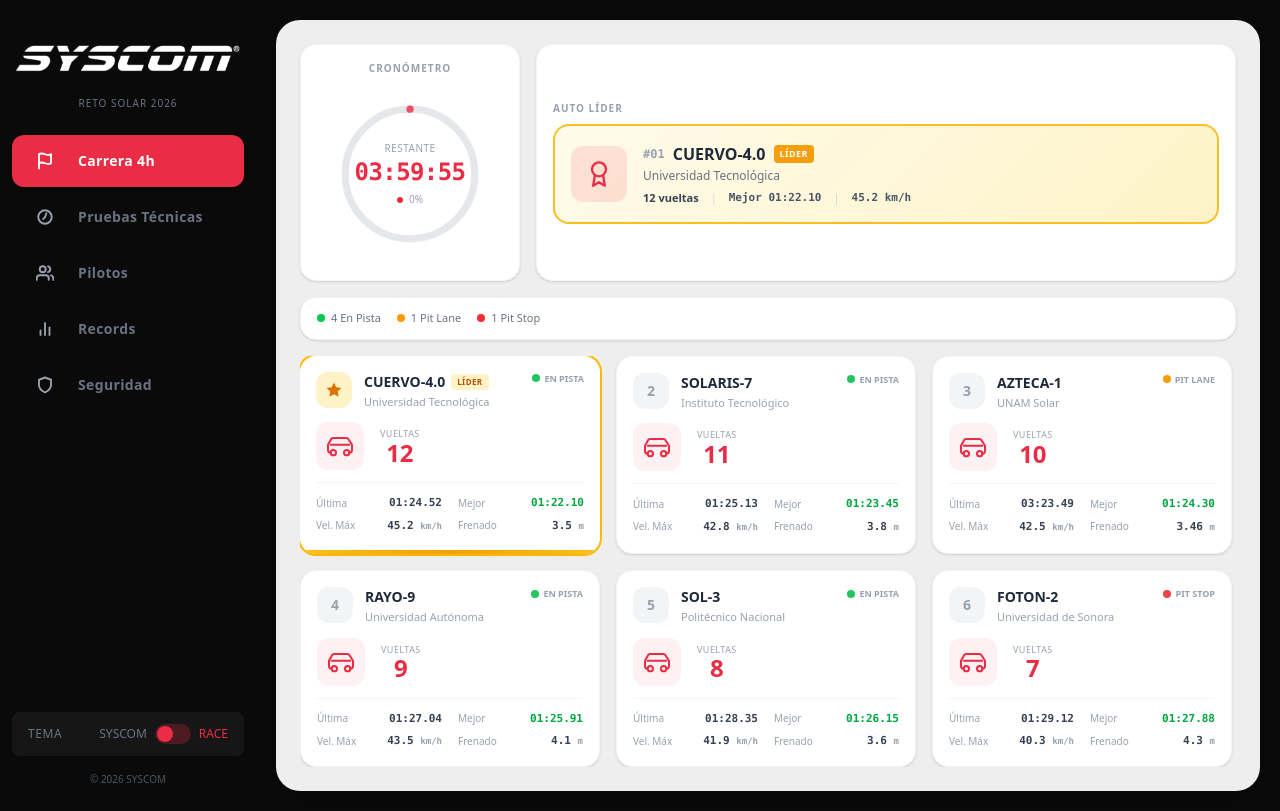
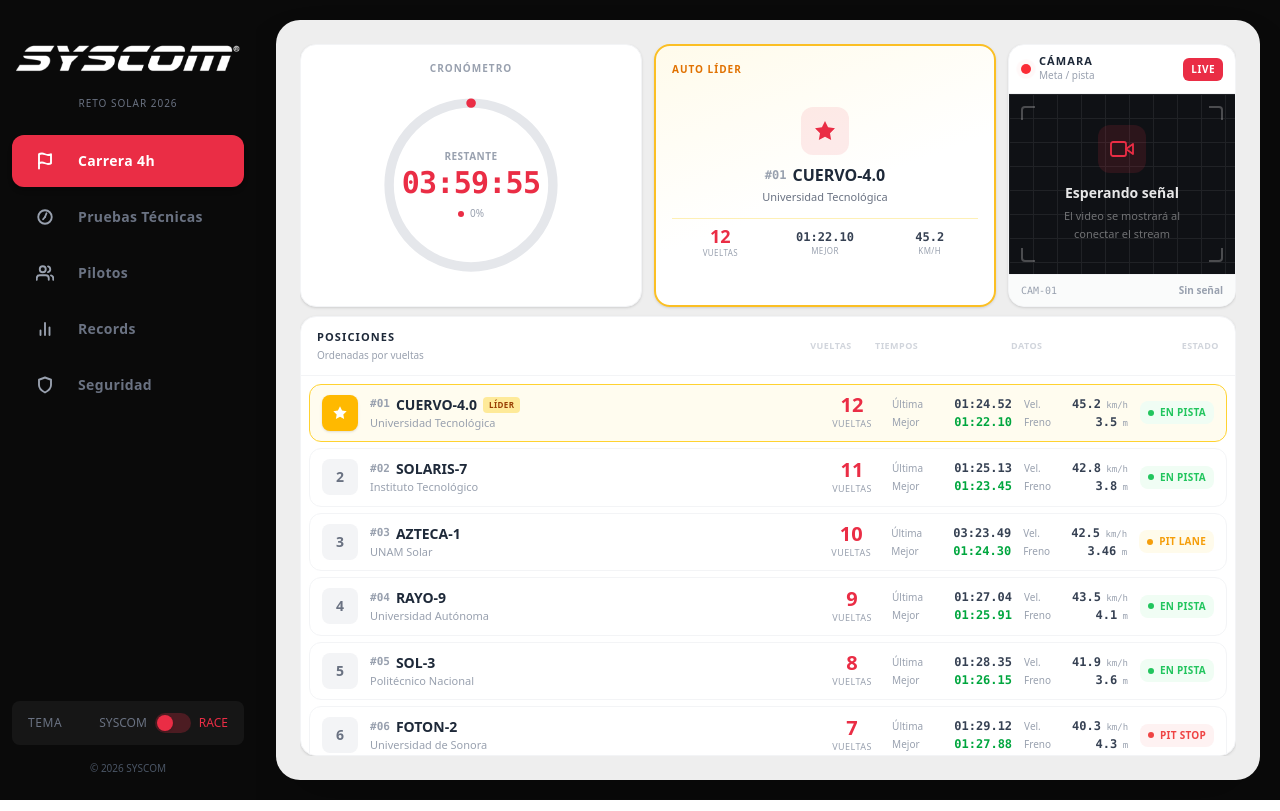
Before and after one commit to SYSCOM-Labs/syscom-race-timing, a React (Vite) app in the folder frontend/: page / in a window 1280 px wide. Built offline with nearby package versions, Linux system fonts and the light colour scheme.

Commit message:
feature: redesign of the dashboard and camera implementation layout

```diff
--- a/frontend/src/App.jsx
+++ b/frontend/src/App.jsx
@@ -18,7 +18,7 @@ export default function App() {
   const { autos, cronometro, leader, remainingMs, totalMs } = useSimulatedRace();
 
   return (
-    <div className="min-h-screen bg-sidebar-bg flex overflow-hidden">
+    <div className="h-svh bg-sidebar-bg flex overflow-hidden">
       <Sidebar
         currentView={currentView}
         setCurrentView={setCurrentView}
@@ -26,9 +26,14 @@ export default function App() {
         toggleTheme={toggleTheme}
       />
 
-      <main className="flex-1 p-5 overflow-hidden">
-        <div className="w-full h-full rounded-3xl p-6 shadow-2xl overflow-y-auto"
-             style={{ backgroundColor: '#eeeeee' }}>
+      <main className="flex-1 p-5 overflow-hidden min-h-0 min-w-0">
+        <div
+          className={[
+            'w-full h-full rounded-3xl p-6 shadow-2xl min-h-0',
+            currentView === 'endurance' ? 'overflow-hidden' : 'overflow-y-auto',
+          ].join(' ')}
+          style={{ backgroundColor: '#eeeeee' }}
+        >
           {currentView === 'seguridad' ? (
             <SeguridadView themeMode={themeMode} />
           ) : currentView === 'pilots' ? (
--- a/frontend/src/components/CarCard.jsx
+++ b/frontend/src/components/CarCard.jsx
@@ -2,102 +2,102 @@ import { memo } from 'react';
 import { THEMES } from '../theme.js';
 
 const STATUS_CONFIG = {
-  active: { label: 'En Pista', color: '#22c55e' },
-  pit: { label: 'Pit Lane', color: '#f59e0b' },
-  'pit-stop': { label: 'Pit Stop', color: '#ef4444' },
+  active: { label: 'En Pista', color: '#22c55e', bg: '#f0fdf4' },
+  pit: { label: 'Pit Lane', color: '#f59e0b', bg: '#fffbeb' },
+  'pit-stop': { label: 'Pit Stop', color: '#ef4444', bg: '#fef2f2' },
 };
 
-function CarSvg({ color }) {
+function CarCard({ auto, position, isLeader, themeMode }) {
+  const accent = THEMES[themeMode].accent;
+  const status = STATUS_CONFIG[auto.status] || STATUS_CONFIG.active;
+
   return (
-    <svg width="32" height="32" viewBox="0 0 24 24" fill="none" stroke={color} strokeWidth="1.5" strokeLinecap="round" strokeLinejoin="round">
-      <path d="M5 17a2 2 0 0 1-2-2v-4l2.5-4.5A2 2 0 0 1 7.3 6h9.4a2 2 0 0 1 1.8 1.1L21 11v4a2 2 0 0 1-2 2" />
-      <circle cx="7" cy="17" r="2" />
-      <circle cx="17" cy="17" r="2" />
-      <line x1="5" y1="11" x2="19" y2="11" />
-    </svg>
-  );
-}
-
-function PositionBadge({ position, isLeader }) {
-  return (
-    <div className={`w-9 h-9 rounded-xl flex items-center justify-center font-black text-sm shrink-0
-      ${isLeader ? 'bg-amber-100 text-amber-600' : 'bg-gray-100 text-gray-400'}`}>
+    <div
+      className={[
+        'flex items-center gap-3 px-3 py-2.5 rounded-xl border transition-colors duration-150',
+        isLeader
+          ? 'bg-amber-50/80 border-amber-300'
+          : 'bg-white border-gray-100 hover:bg-gray-50 hover:border-gray-200',
+      ].join(' ')}
+    >
+      {/* Position */}
+      <div
+        className={[
+          'w-9 h-9 rounded-lg flex items-center justify-center font-black text-sm shrink-0',
+          isLeader ? 'bg-amber-400 text-white shadow-sm' : 'bg-gray-100 text-gray-500',
+        ].join(' ')}
+      >
         {isLeader ? (
-        <svg width="18" height="18" viewBox="0 0 24 24" fill="currentColor" stroke="none">
+          <svg width="16" height="16" viewBox="0 0 24 24" fill="currentColor">
             <path d="M12 2l3.09 6.26L22 9.27l-5 4.87 1.18 6.88L12 17.77l-6.18 3.25L7 14.14 2 9.27l6.91-1.01L12 2z" />
           </svg>
         ) : (
           position
         )}
       </div>
-  );
-}
 
-function CarCard({ auto, position, isLeader, themeMode }) {
-  const accent = THEMES[themeMode].accent;
-  const status = STATUS_CONFIG[auto.status] || STATUS_CONFIG.active;
-
-  return (
-    <div className={`bg-card-white rounded-2xl shadow-sm transition-all duration-300 hover:shadow-md overflow-hidden
-      ${isLeader ? 'ring-2 ring-amber-400' : 'border border-gray-100'}`}>
-      <div className="p-4">
-        <div className="flex items-start gap-3 mb-3">
-          <PositionBadge position={position} isLeader={isLeader} />
-          <div className="flex-1 min-w-0 flex items-start justify-between">
-            <div>
-              <div className="flex items-center gap-1.5">
+      {/* Car + team */}
+      <div className="min-w-0 flex-[1.3]">
+        <div className="flex items-center gap-1.5 min-w-0">
+          <span className="text-[11px] font-mono font-bold text-gray-400 shrink-0">#{auto.id}</span>
           <span className="text-sm font-black text-gray-800 truncate">{auto.matricula}</span>
           {isLeader && (
-                  <span className="text-[8px] font-black text-amber-700 bg-amber-100 px-1.5 py-0.5 rounded uppercase tracking-wider">
+            <span className="text-[8px] font-black text-amber-800 bg-amber-200/80 px-1.5 py-0.5 rounded uppercase tracking-wider shrink-0">
               Líder
             </span>
           )}
         </div>
-              <p className="text-[11px] text-gray-400 truncate mt-0.5">{auto.equipo}</p>
+        <p className="text-[11px] text-gray-400 truncate">{auto.equipo}</p>
       </div>
-            <div className="flex items-center gap-1">
-              <span className="w-2 h-2 rounded-full" style={{ backgroundColor: status.color }} />
-              <span className="text-[9px] font-semibold text-gray-400 uppercase">{status.label}</span>
+
+      {/* Laps */}
+      <div className="w-14 shrink-0 text-center">
+        <p className="text-xl font-black leading-none tabular-nums" style={{ color: accent }}>
+          {auto.vueltas}
+        </p>
+        <p className="text-[9px] text-gray-400 uppercase tracking-wider mt-0.5">vueltas</p>
       </div>
+
+      {/* Times */}
+      <div className="hidden sm:block min-w-[7.5rem] shrink-0 space-y-0.5">
+        <div className="flex items-baseline justify-between gap-2">
+          <span className="text-[10px] text-gray-400">Última</span>
+          <span className="text-xs font-mono font-bold text-gray-700">{auto.ultimaVuelta}</span>
+        </div>
+        <div className="flex items-baseline justify-between gap-2">
+          <span className="text-[10px] text-gray-400">Mejor</span>
+          <span className="text-xs font-mono font-bold text-green-600">{auto.mejorVuelta}</span>
         </div>
       </div>
 
-        <div className="flex items-center gap-4 mb-3">
-          <div className="w-12 h-12 rounded-xl flex items-center justify-center"
-               style={{ backgroundColor: accent + '10' }}>
-            <CarSvg color={accent} />
+      {/* Telemetry */}
+      <div className="hidden lg:block min-w-[6.5rem] shrink-0 space-y-0.5">
+        <div className="flex items-baseline justify-between gap-2">
+          <span className="text-[10px] text-gray-400">Vel.</span>
+          <span className="text-xs font-mono font-bold text-gray-700">
+            {auto.velocidadMaxima}
+            <span className="text-[9px] font-medium text-gray-400"> km/h</span>
+          </span>
         </div>
-          <div className="flex flex-col items-center">
-            <span className="text-[9px] text-gray-400 uppercase tracking-wider font-medium">Vueltas</span>
-            <span className="text-2xl font-black leading-none" style={{ color: accent }}>
-              {auto.vueltas}
+        <div className="flex items-baseline justify-between gap-2">
+          <span className="text-[10px] text-gray-400">Freno</span>
+          <span className="text-xs font-mono font-bold text-gray-700">
+            {auto.frenadoMetros}
+            <span className="text-[9px] font-medium text-gray-400"> m</span>
           </span>
         </div>
       </div>
 
-        <div className="grid grid-cols-2 gap-x-4 gap-y-1.5 pt-3 border-t border-gray-100">
-          <div className="flex items-center justify-between">
-            <span className="text-[10px] text-gray-400">Última</span>
-            <span className="text-[11px] font-mono font-bold text-gray-700">{auto.ultimaVuelta}</span>
+      {/* Status */}
+      <div
+        className="ml-auto shrink-0 flex items-center gap-1.5 px-2 py-1 rounded-lg"
+        style={{ backgroundColor: status.bg }}
+      >
+        <span className="w-1.5 h-1.5 rounded-full shrink-0" style={{ backgroundColor: status.color }} />
+        <span className="text-[10px] font-bold uppercase tracking-wide whitespace-nowrap" style={{ color: status.color }}>
+          {status.label}
+        </span>
       </div>
-          <div className="flex items-center justify-between">
-            <span className="text-[10px] text-gray-400">Mejor</span>
-            <span className="text-[11px] font-mono font-bold text-green-600">{auto.mejorVuelta}</span>
-          </div>
-          <div className="flex items-center justify-between">
-            <span className="text-[10px] text-gray-400">Vel. Máx</span>
-            <span className="text-[11px] font-mono font-bold text-gray-700">{auto.velocidadMaxima} <span className="text-[9px] text-gray-400">km/h</span></span>
-          </div>
-          <div className="flex items-center justify-between">
-            <span className="text-[10px] text-gray-400">Frenado</span>
-            <span className="text-[11px] font-mono font-bold text-gray-700">{auto.frenadoMetros} <span className="text-[9px] text-gray-400">m</span></span>
-          </div>
-        </div>
-      </div>
-
-      {isLeader && (
-        <div className="h-1" style={{ background: 'linear-gradient(90deg, #fbbf24, #f59e0b, #fbbf24)' }} />
-      )}
     </div>
   );
 }
--- a/frontend/src/components/EnduranceView.jsx
+++ b/frontend/src/components/EnduranceView.jsx
@@ -2,37 +2,51 @@ import CarCard from './CarCard.jsx';
 import { THEMES } from '../theme.js';
 
 function CircularTimer({ cronometro, remainingMs, totalMs, accent }) {
-  const radius = 72;
+  const radius = 78;
   const circumference = 2 * Math.PI * radius;
-  const progress = 1 - remainingMs / totalMs;
+  const progress = Math.min(1, Math.max(0, 1 - remainingMs / totalMs));
   const dashoffset = circumference * (1 - progress);
+  const pct = Math.round(progress * 100);
+  const isCritical = progress > 0.9;
+  const ringColor = isCritical ? '#ef4444' : accent;
 
   return (
-    <div className="flex flex-col items-center justify-center h-full">
-      <p className="text-[10px] text-gray-400 uppercase tracking-widest font-semibold mb-2">Cronómetro</p>
-      <div className="relative w-[180px] h-[180px]">
+    <div className="h-full w-full bg-white rounded-2xl border border-gray-100 shadow-sm flex flex-col items-center justify-center p-4">
+      <p className="text-[10px] font-bold text-gray-400 uppercase tracking-widest mb-1 shrink-0">
+        Cronómetro
+      </p>
+
+      <div className="relative w-full max-w-[210px] aspect-square">
         <svg className="w-full h-full -rotate-90" viewBox="0 0 200 200">
-          <circle cx="100" cy="100" r={radius} fill="none" stroke="#e5e7eb" strokeWidth="8" />
+          <circle cx="100" cy="100" r={radius} fill="none" stroke="#e5e7eb" strokeWidth="9" />
           <circle
-            cx="100" cy="100" r={radius}
+            cx="100"
+            cy="100"
+            r={radius}
             fill="none"
-            stroke={accent}
-            strokeWidth="8"
+            stroke={ringColor}
+            strokeWidth="9"
             strokeLinecap="round"
             strokeDasharray={circumference}
             strokeDashoffset={dashoffset}
             className="transition-all duration-1000 ease-linear"
-            style={{ opacity: 0.8 }}
           />
         </svg>
-        <div className="absolute inset-0 flex flex-col items-center justify-center">
-          <span className="text-[10px] text-gray-400 uppercase tracking-wider font-medium">Restante</span>
-          <span className="text-2xl font-black font-mono tracking-tight" style={{ color: accent }}>
+
+        <div className="absolute inset-0 flex flex-col items-center justify-center px-2">
+          <span className="text-[10px] text-gray-400 uppercase tracking-wider font-semibold">Restante</span>
+          <span
+            className="text-2xl xl:text-3xl font-black font-mono tracking-tight tabular-nums leading-none mt-1"
+            style={{ color: ringColor }}
+          >
             {cronometro}
           </span>
-          <div className="flex items-center gap-1.5 mt-1">
-            <div className="w-1.5 h-1.5 rounded-full" style={{ backgroundColor: progress > 0.75 ? '#ef4444' : accent }} />
-            <span className="text-[10px] text-gray-400 font-medium">{Math.round(progress * 100)}%</span>
+          <div className="flex items-center gap-1.5 mt-2">
+            <span
+              className="w-1.5 h-1.5 rounded-full"
+              style={{ backgroundColor: isCritical ? '#ef4444' : accent }}
+            />
+            <span className="text-[10px] text-gray-400 font-medium tabular-nums">{pct}%</span>
           </div>
         </div>
       </div>
@@ -41,39 +55,58 @@ function CircularTimer({ cronometro, remainingMs, totalMs, accent }) {
 }
 
 function LeaderCard({ leader, accent }) {
-  if (!leader) return null;
+  if (!leader) {
+    return (
+      <div className="h-full w-full bg-white rounded-2xl border border-dashed border-gray-200 shadow-sm flex items-center justify-center p-4">
+        <p className="text-sm text-gray-400 text-center">Sin líder aún</p>
+      </div>
+    );
+  }
 
   return (
-    <div className="h-full flex flex-col justify-center">
-      <p className="text-[10px] text-gray-400 uppercase tracking-widest font-semibold mb-2">Auto Líder</p>
-      <div className="rounded-2xl border-2 overflow-hidden transition-all duration-300"
-           style={{ borderColor: '#fbbf24', background: 'linear-gradient(135deg, #fffbeb, #fef3c7)' }}>
-        <div className="p-4 flex items-center gap-4">
-          <div className="w-14 h-14 rounded-xl flex items-center justify-center font-black text-lg"
-               style={{ backgroundColor: accent + '20', color: accent }}>
-            <svg width="28" height="28" viewBox="0 0 24 24" fill="none" stroke="currentColor" strokeWidth="2"
-                 strokeLinecap="round" strokeLinejoin="round">
-              <circle cx="12" cy="8" r="6" />
-              <path d="M15.477 12.89 17 22l-5-3-5 3 1.523-9.11" />
+    <div
+      className="h-full w-full rounded-2xl border-2 shadow-sm flex flex-col p-4 overflow-hidden"
+      style={{
+        borderColor: '#fbbf24',
+        background: 'linear-gradient(160deg, #fffbeb 0%, #ffffff 55%)',
+      }}
+    >
+      <p className="text-[10px] font-bold text-amber-600 uppercase tracking-widest shrink-0">
+        Auto líder
+      </p>
+
+      <div className="flex-1 min-h-0 flex flex-col items-center justify-center text-center gap-2">
+        <div
+          className="w-12 h-12 rounded-xl flex items-center justify-center shrink-0"
+          style={{ backgroundColor: accent + '18', color: accent }}
+        >
+          <svg width="24" height="24" viewBox="0 0 24 24" fill="currentColor">
+            <path d="M12 2l3.09 6.26L22 9.27l-5 4.87 1.18 6.88L12 17.77l-6.18 3.25L7 14.14 2 9.27l6.91-1.01L12 2z" />
           </svg>
         </div>
-          <div className="flex-1 min-w-0">
-            <div className="flex items-center gap-2">
-              <span className="text-xs font-black text-gray-400 font-mono">#{leader.id}</span>
-              <span className="text-base font-black text-gray-800 truncate">{leader.matricula}</span>
-              <span className="text-[9px] font-black text-white px-1.5 py-0.5 rounded uppercase tracking-wider"
-                    style={{ backgroundColor: '#f59e0b' }}>
-                Líder
-              </span>
+
+        <div className="min-w-0 w-full px-1">
+          <div className="flex items-center justify-center gap-1.5 flex-wrap">
+            <span className="text-xs font-mono font-bold text-gray-400">#{leader.id}</span>
+            <span className="text-base font-black text-gray-800 truncate max-w-full">{leader.matricula}</span>
           </div>
-            <p className="text-xs text-gray-500 truncate mt-0.5">{leader.equipo}</p>
-            <div className="flex items-center gap-3 mt-1.5 text-[11px]">
-              <span className="font-bold text-gray-700">{leader.vueltas} vueltas</span>
-              <span className="text-gray-300">|</span>
-              <span className="font-mono text-gray-600 font-semibold">Mejor {leader.mejorVuelta}</span>
-              <span className="text-gray-300">|</span>
-              <span className="font-mono text-gray-600 font-semibold">{leader.velocidadMaxima} km/h</span>
+          <p className="text-[11px] text-gray-500 truncate mt-0.5">{leader.equipo}</p>
         </div>
+
+        <div className="grid grid-cols-3 gap-2 w-full mt-1 pt-2 border-t border-amber-200/60">
+          <div>
+            <p className="text-lg font-black leading-none tabular-nums" style={{ color: accent }}>
+              {leader.vueltas}
+            </p>
+            <p className="text-[8px] text-gray-400 uppercase tracking-wider mt-0.5">vueltas</p>
+          </div>
+          <div>
+            <p className="text-xs font-mono font-bold text-gray-700 leading-none mt-1">{leader.mejorVuelta}</p>
+            <p className="text-[8px] text-gray-400 uppercase tracking-wider mt-0.5">mejor</p>
+          </div>
+          <div>
+            <p className="text-xs font-mono font-bold text-gray-700 leading-none mt-1">{leader.velocidadMaxima}</p>
+            <p className="text-[8px] text-gray-400 uppercase tracking-wider mt-0.5">km/h</p>
           </div>
         </div>
       </div>
@@ -81,24 +114,67 @@ function LeaderCard({ leader, accent }) {
   );
 }
 
-function StatusBar({ autos }) {
-  const active = autos.filter(a => a.status === 'active').length;
-  const pit = autos.filter(a => a.status === 'pit').length;
-  const pitStop = autos.filter(a => a.status === 'pit-stop').length;
+function CameraPanel({ accent }) {
+  return (
+    <div className="h-full w-full flex flex-col bg-white rounded-2xl border border-gray-100 shadow-sm overflow-hidden">
+      <div className="flex items-center justify-between px-3 py-2.5 border-b border-gray-100 shrink-0">
+        <div className="flex items-center gap-2 min-w-0">
+          <span className="relative flex h-2.5 w-2.5 shrink-0">
+            <span className="animate-ping absolute inline-flex h-full w-full rounded-full bg-red-400 opacity-60" />
+            <span className="relative inline-flex rounded-full h-2.5 w-2.5 bg-red-500" />
+          </span>
+          <div className="min-w-0">
+            <p className="text-[11px] font-bold text-gray-800 uppercase tracking-widest leading-none truncate">
+              Cámara
+            </p>
+            <p className="text-[10px] text-gray-400 mt-0.5 truncate">Meta / pista</p>
+          </div>
+        </div>
+        <span
+          className="text-[10px] font-bold uppercase tracking-wider px-2 py-1 rounded-md text-white shrink-0"
+          style={{ backgroundColor: accent }}
+        >
+          Live
+        </span>
+      </div>
 
-  return (
-    <div className="flex items-center gap-4 px-1">
-      <div className="flex items-center gap-1.5">
-        <span className="w-2 h-2 rounded-full bg-green-500" />
-        <span className="text-[11px] font-medium text-gray-500">{active} En Pista</span>
+      <div className="flex-1 min-h-0 relative bg-[#0f1115] flex items-center justify-center">
+        <div
+          className="absolute inset-0 opacity-[0.07]"
+          style={{
+            backgroundImage:
+              'linear-gradient(#fff 1px, transparent 1px), linear-gradient(90deg, #fff 1px, transparent 1px)',
+            backgroundSize: '24px 24px',
+          }}
+        />
+
+        <div className="relative z-10 flex flex-col items-center gap-2.5 px-4 text-center">
+          <div
+            className="w-12 h-12 rounded-xl flex items-center justify-center"
+            style={{ backgroundColor: accent + '22', color: accent }}
+          >
+            <svg width="24" height="24" viewBox="0 0 24 24" fill="none" stroke="currentColor" strokeWidth="1.8" strokeLinecap="round" strokeLinejoin="round">
+              <path d="M23 7l-7 5 7 5V7z" />
+              <rect x="1" y="5" width="15" height="14" rx="2" ry="2" />
+            </svg>
           </div>
-      <div className="flex items-center gap-1.5">
-        <span className="w-2 h-2 rounded-full bg-amber-500" />
-        <span className="text-[11px] font-medium text-gray-500">{pit} Pit Lane</span>
+          <div>
+            <p className="text-sm font-semibold text-white/90">Esperando señal</p>
+            <p className="text-[11px] text-white/40 mt-1 leading-relaxed max-w-[160px]">
+              El video se mostrará al conectar el stream
+            </p>
           </div>
-      <div className="flex items-center gap-1.5">
-        <span className="w-2 h-2 rounded-full bg-red-500" />
-        <span className="text-[11px] font-medium text-gray-500">{pitStop} Pit Stop</span>
+        </div>
+
+        <div className="absolute top-3 left-3 w-3.5 h-3.5 border-l-2 border-t-2 border-white/25 rounded-tl" />
+        <div className="absolute top-3 right-3 w-3.5 h-3.5 border-r-2 border-t-2 border-white/25 rounded-tr" />
+        <div className="absolute bottom-3 left-3 w-3.5 h-3.5 border-l-2 border-b-2 border-white/25 rounded-bl" />
+        <div className="absolute bottom-3 right-3 w-3.5 h-3.5 border-r-2 border-b-2 border-white/25 rounded-br" />
+      </div>
+
+      <div className="px-3 py-2 border-t border-gray-100 flex items-center justify-between shrink-0 bg-gray-50/80">
+        <span className="text-[10px] font-mono text-gray-400 truncate">CAM-01</span>
+        <span className="text-[10px] font-semibold text-gray-400">Sin señal</span>
       </div>
     </div>
   );
@@ -108,25 +184,52 @@ export default function EnduranceView({ autos, cronometro, remainingMs, totalMs,
   const accent = THEMES[themeMode].accent;
 
   return (
-    <div className="h-full flex flex-col gap-4">
-      <div className="flex gap-4">
-        <div className="w-[220px] shrink-0 bg-card-white rounded-2xl p-4 shadow-sm border border-gray-100 flex items-center justify-center">
-          <CircularTimer cronometro={cronometro} remainingMs={remainingMs} totalMs={totalMs} accent={accent} />
+    <div className="h-full min-h-0 flex flex-col gap-3 overflow-hidden">
+      {/* Top: chrono (37.5%) + leader (37.5%) + camera (25%) — sin huecos */}
+      <div className="shrink-0 grid grid-cols-[3fr_3fr_2fr] gap-3 h-[220px] xl:h-[260px]">
+        <CircularTimer
+          cronometro={cronometro}
+          remainingMs={remainingMs}
+          totalMs={totalMs}
+          accent={accent}
+        />
+        <LeaderCard leader={leader} accent={accent} />
+        <CameraPanel accent={accent} />
       </div>
-        <div className="flex-1 bg-card-white rounded-2xl p-4 shadow-sm border border-gray-100">
-          <LeaderCard leader={leader} accent={accent} />
+
+      {/* Standings */}
+      <div className="flex-1 min-h-0 flex flex-col bg-white rounded-2xl border border-gray-100 shadow-sm overflow-hidden">
+        <div className="px-4 py-3 border-b border-gray-100 shrink-0">
+          <div className="flex items-center justify-between gap-3">
+            <div>
+              <p className="text-[11px] font-bold text-gray-800 uppercase tracking-widest">Posiciones</p>
+              <p className="text-[10px] text-gray-400 mt-0.5">Ordenadas por vueltas</p>
+            </div>
+            <div className="hidden sm:flex items-center gap-4 text-[9px] font-bold text-gray-300 uppercase tracking-wider">
+              <span className="w-14 text-center">Vueltas</span>
+              <span className="w-[7.5rem]">Tiempos</span>
+              <span className="hidden lg:inline w-[6.5rem]">Datos</span>
+              <span className="w-[5.5rem] text-right">Estado</span>
+            </div>
           </div>
         </div>
 
-      <div className="bg-card-white rounded-2xl p-3 shadow-sm border border-gray-100">
-        <StatusBar autos={autos} />
+        <div className="flex-1 min-h-0 overflow-y-auto p-2 space-y-1.5">
+          {autos.length === 0 ? (
+            <div className="h-full flex items-center justify-center text-sm text-gray-400">
+              Sin participantes en pista
             </div>
-
-      <div className="flex-1 overflow-y-auto pr-1">
-        <div className="grid grid-cols-1 md:grid-cols-2 lg:grid-cols-3 gap-4">
-          {autos.map((auto, index) => (
-            <CarCard key={auto.id} auto={auto} position={index + 1} isLeader={index === 0 && leader} themeMode={themeMode} />
-          ))}
+          ) : (
+            autos.map((auto, index) => (
+              <CarCard
+                key={auto.id}
+                auto={auto}
+                position={index + 1}
+                isLeader={index === 0 && !!leader}
+                themeMode={themeMode}
+              />
+            ))
+          )}
         </div>
       </div>
     </div>
```
Lines whose indentation alone changed are shown as unchanged.
